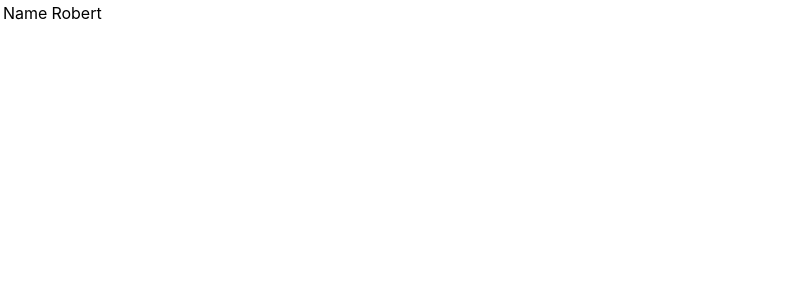
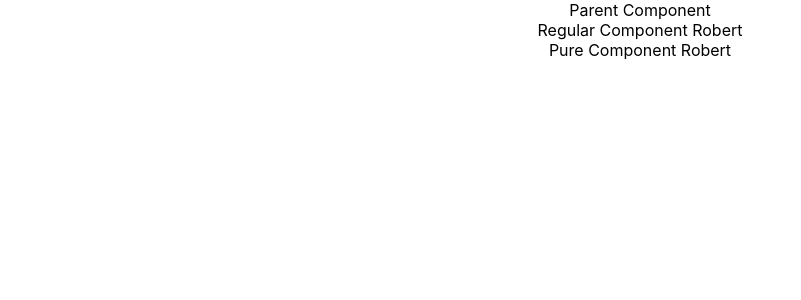
Before and after one commit to vibha-2601/react-course, a React (Create React App) app in the folder hello-world/: page / in a window 1280 px wide. Shown: the top 300 px of the page, without its empty margins (0-801 px from the left). Built offline with nearby package versions, Linux system fonts and the light colour scheme.

Commit message:
Pure component

```diff
--- a/hello-world/src/App.js
+++ b/hello-world/src/App.js
@@ -17,11 +17,15 @@ import Form from './Components/Form'
 import LifeCycleA from './Components/LifeCycleA';
 import FragmentDemo from './Components/FragmentDemo';
 import Table from './Components/Table'
+import ParentCompClass from './Components/ParentCompClass';
+
+
+
 function App() {
   return (
     <div className="App">
-
-      <Table />
+     <ParentCompClass />
+      {/* <Table /> */}
       {/* <FragmentDemo /> */}
       {/* <LifeCycleA /> */}
       {/* <Form /> */}
--- /dev/null
+++ b/hello-world/src/Components/ParentCompClass.js
@@ -0,0 +1,35 @@
+import React, { Component } from 'react'
+import PureCompClass from './PureCompClass'
+import RegCompClass from './RegCompClass'
+
+ class ParentCompClass extends Component {
+    constructor(props) {
+      super(props)
+
+      this.state = {
+         name: 'Robert'
+      }
+    }
+
+    componentDidMount() {
+        setInterval(()=>{
+            this.setState({
+                name: 'Robert'
+            })
+        },2000)
+    }
+
+  render() {
+    console.log('------------Parent component----------')
+    return (
+      <div>
+        Parent Component
+        <RegCompClass name={this.state.name} />
+        <PureCompClass name={this.state.name} />
+
+      </div>
+    )
+  }
+}
+
+export default ParentCompClass
--- /dev/null
+++ b/hello-world/src/Components/PureCompClass.js
@@ -0,0 +1,14 @@
+import React, { PureComponent } from 'react'
+
+ class PureCompClass extends PureComponent {
+  render() {
+    console.log('Pure Component')
+    return (
+      <div>
+        Pure Component {this.props.name}
+      </div>
+    )
+  }
+}
+
+export default PureCompClass
--- /dev/null
+++ b/hello-world/src/Components/RegCompClass.js
@@ -0,0 +1,14 @@
+import React, { Component } from 'react'
+
+ class RegCompClass extends Component {
+  render() {
+    console.log('Regular component')
+    return (
+      <div>
+        Regular Component {this.props.name}
+      </div>
+    )
+  }
+}
+
+export default RegCompClass
```
